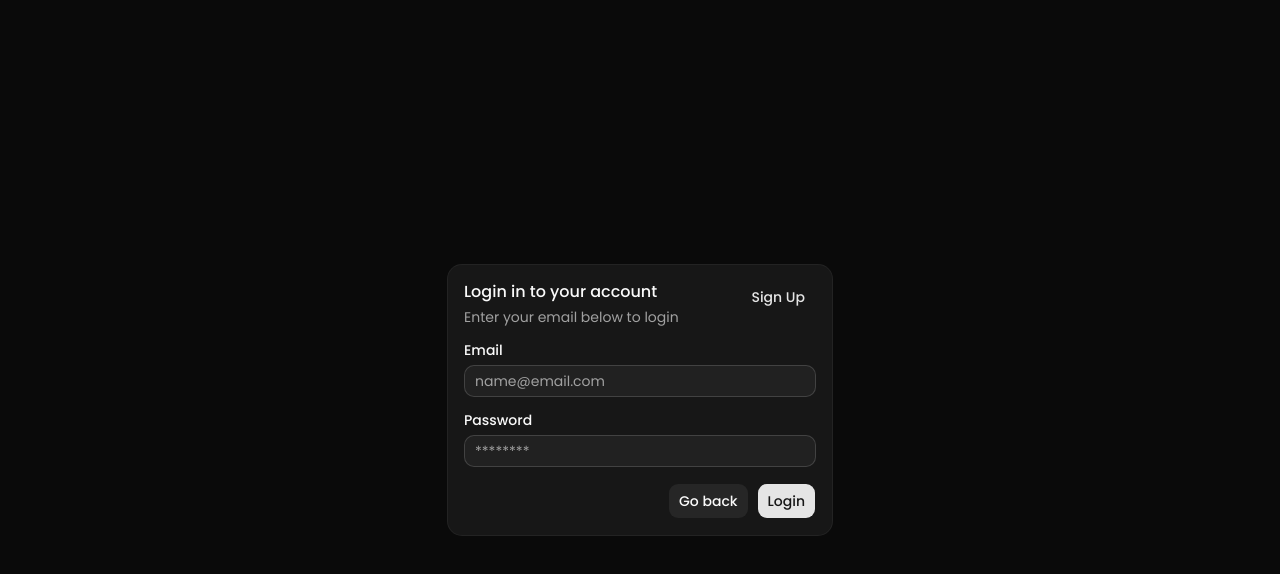
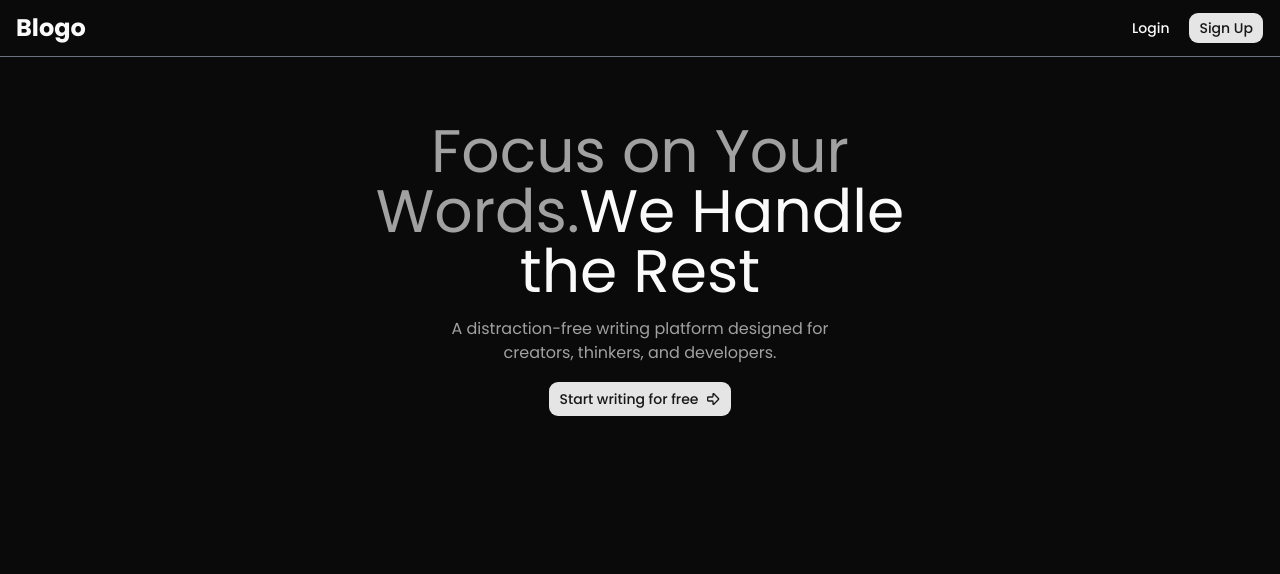
Before and after one commit to nivedhz/odin-blog, a React (Vite) app in the folder author/: page / in a window 1280 px wide. Before the commit this address led to /auth/login. Shown: the top 574 px of the page. Built offline with nearby package versions, Linux system fonts and the light colour scheme; no server answers.

Commit message:
feat(Home): implemented a short hero-section for Home

```diff
--- a/author/src/pages/Home.jsx
+++ b/author/src/pages/Home.jsx
@@ -1,61 +1,74 @@
 import { Button } from "@/components/ui/button";
 import { useAuth } from "@/hooks/useAuth";
-import { Plus } from "lucide-react";
+import { cn } from "@/lib/utils";
+import { ArrowBigRight } from "lucide-react";
 import { useEffect, useState } from "react";
 import { Navigate, useNavigate } from "react-router";
 
 const Home = () => {
-  const { user, logout } = useAuth();
+  const { user } = useAuth();
+  const [loaded, setLoaded] = useState(false);
   const navigate = useNavigate();
-  const [data, setData] = useState([]);
   useEffect(() => {
-    const fetchPosts = async () => {
-      const response = await fetch(`${import.meta.env.VITE_SERVER_URL}/posts`, {
-        headers: {
-          "Content-Type": "application/json",
-          Authorization: `Bearer ${user?.token}`,
-        },
-      });
-      if (response.status === 401) {
-        logout();
-        return <Navigate to="/auth/login" />;
-      }
+    const animationFrame = requestAnimationFrame(() => {
+      setLoaded(true);
+    });
 
-      const result = await response.json();
-      setData(result);
-    };
-    fetchPosts();
-  }, [user?.token, logout]);
-  if (!user) {
-    return <Navigate to="/auth/login" replace />;
+    return () => cancelAnimationFrame(animationFrame);
+  }, []);
+
+  if (user) {
+    return <Navigate to="/dashboard" />;
   }
-
   return (
-    <div className="min-h-full p-4">
-      <div className="flex gap-2 items-center justify-end">
+    <div className="min-w-full px-8 py-16 flex items-center gap-10 justify-center transition-all duration-500 ease-out">
+      <div className="flex flex-col gap-4 items-center justify-center">
+        <h1
+          className={cn(
+            "text-6xl text-wrap text-muted-foreground max-w-xl text-center transition-all duration-500 ease-out",
+            {
+              "opacity-100 translate-y-0": loaded,
+              "opacity-0 translate-y-10": !loaded,
+            },
+          )}
+        >
+          Focus on Your Words.
+          <span
+            className={cn("text-foreground", {
+              "opacity-100 translate-y-0": loaded,
+              "opacity-0 translate-y-10": !loaded,
+            })}
+          >
+            We Handle the Rest
+          </span>
+        </h1>
+        <p
+          className={cn(
+            "text-muted-foreground max-w-md text-center transition-all duration-500 ease-out delay-100",
+            {
+              "opacity-100 translate-y-0": loaded,
+              "opacity-0 translate-y-10": !loaded,
+            },
+          )}
+        >
+          A distraction-free writing platform designed for creators, thinkers,
+          and developers.
+        </p>
         <Button
-          className={"font-bold p-4 cursor-pointer flex items-center"}
+          size="lg"
+          className={cn(
+            "transition-all duration-500 ease-out delay-150 cursor-pointer",
+            {
+              "opacity-100 translate-y-0": loaded,
+              "opacity-0 translate-y-10": !loaded,
+            },
+          )}
           onClick={() => {
-            navigate("/post/new");
+            navigate("/auth/sign-up");
           }}
         >
-          <Plus />
-          New Post
+          Start writing for free <ArrowBigRight />
         </Button>
-      </div>
-      <div className="">
-        {data.map((item) => {
-          return (
-            <div className="" key={item.id}>
-              <h1>{item.title}</h1>
-              <p>{item.content}</p>
-              <p>Author: {item.author.username}</p>
-              <p>{new Date(item.createdAt).toLocaleString()}</p>
-              <p>published: {item.publishStatus.toString()}</p>
-              <br />
-            </div>
-          );
-        })}
       </div>
     </div>
   );
```
